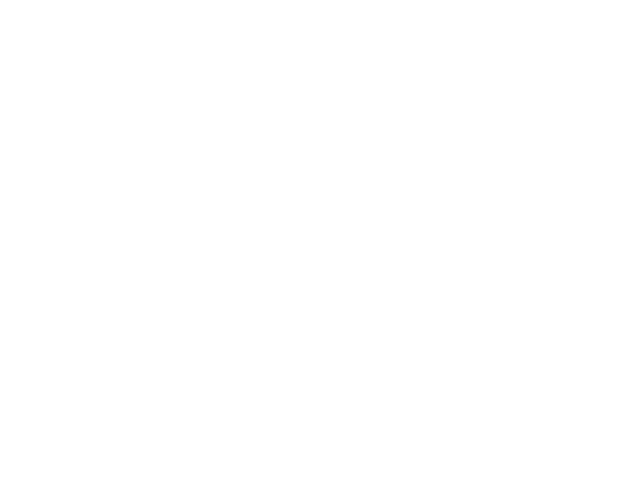
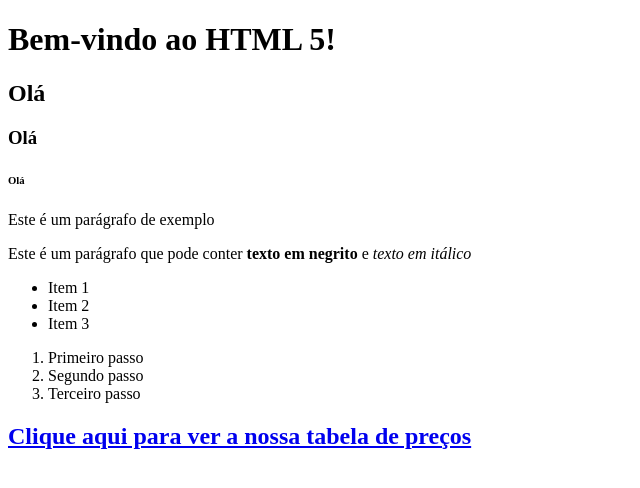
Before and after one commit to RafaelOmega/Meu-Projeto, a plain HTML site: page index.html in a window 1280 px wide. Shown: the whole page, without its empty margins (0-640 px from the left). Drawn offline with Linux system fonts and the light colour scheme.

Commit message:
Atualização

```diff
--- a/index.html
+++ b/index.html
@@ -2,8 +2,33 @@
 <html lang="pt-BR">
   <head>
     <meta charset="UTF-8" />
-    <meta name="viewport" content="width=device-width, initial-scale=1.0" />
-    <title>Document</title>
+    <meta name="viewport" content="width=device-width, initial-scale-1.0" />
+    <title>Minha Primeira Página</title>
   </head>
-  <body></body>
+  <body>
+    <h1>Bem-vindo ao HTML 5!</h1>
+    <h2>Olá</h2>
+    <h3>Olá</h3>
+    <h6>Olá</h6>
+    <p>Este é um parágrafo de exemplo</p>
+    <p>
+      Este é um parágrafo que pode conter <strong> texto em negrito </strong> e
+      <em> texto em itálico </em>
+    </p>
+    <!----Lista não ordenada -->
+    <ul>
+      <li>Item 1</li>
+      <li>Item 2</li>
+      <li>Item 3</li>
+    </ul>
+    <!--Lista ordenada-->
+    <ol>
+      <li>Primeiro passo</li>
+      <li>Segundo passo</li>
+      <li>Terceiro passo</li>
+    </ol>
+    <h2>
+      <a href="tabela.html"> Clique aqui para ver a nossa tabela de preços</a>
+    </h2>
+  </body>
 </html>
```
Also changed, not shown: tabela.html (added, +25 -0 lines).
